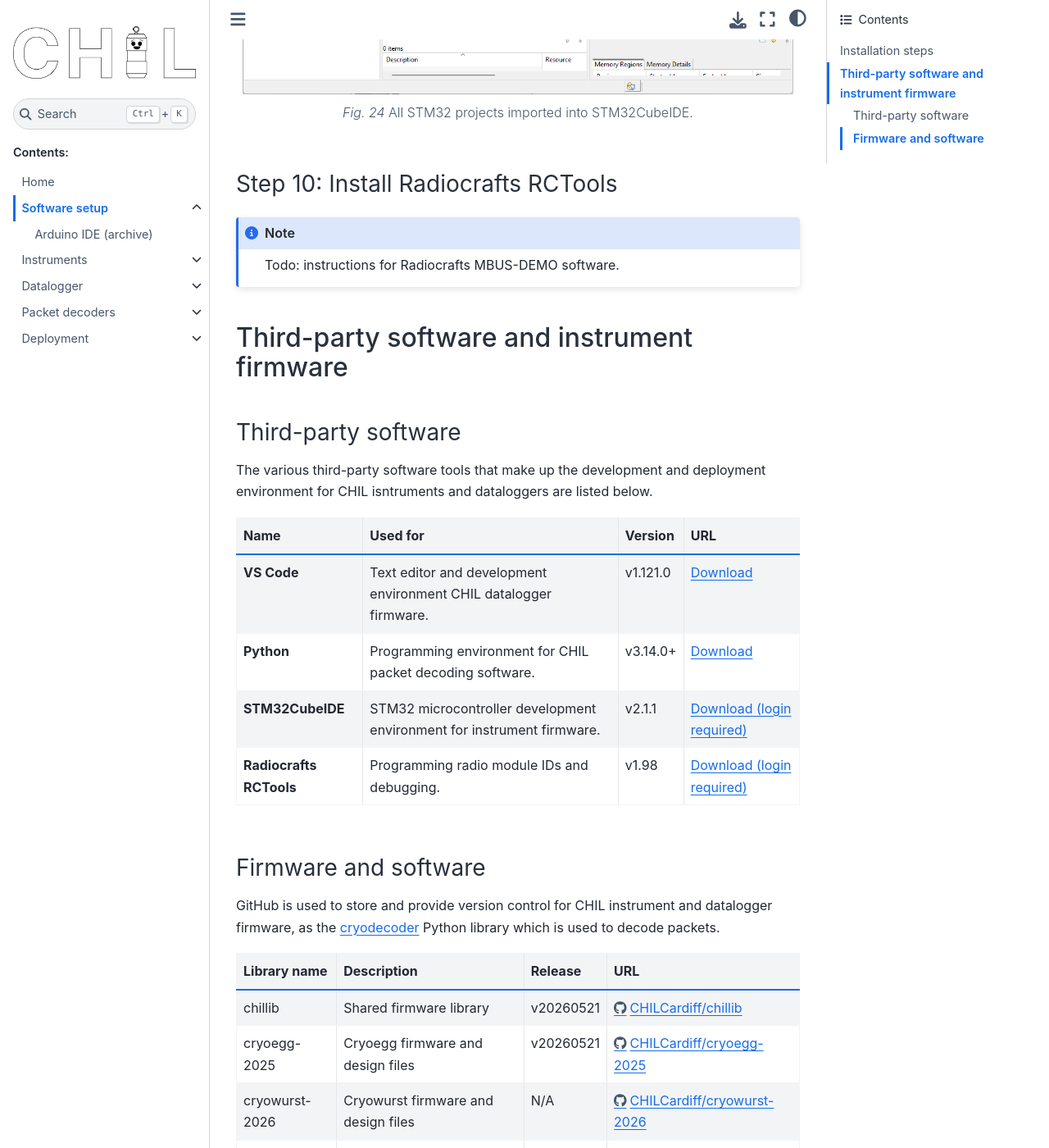
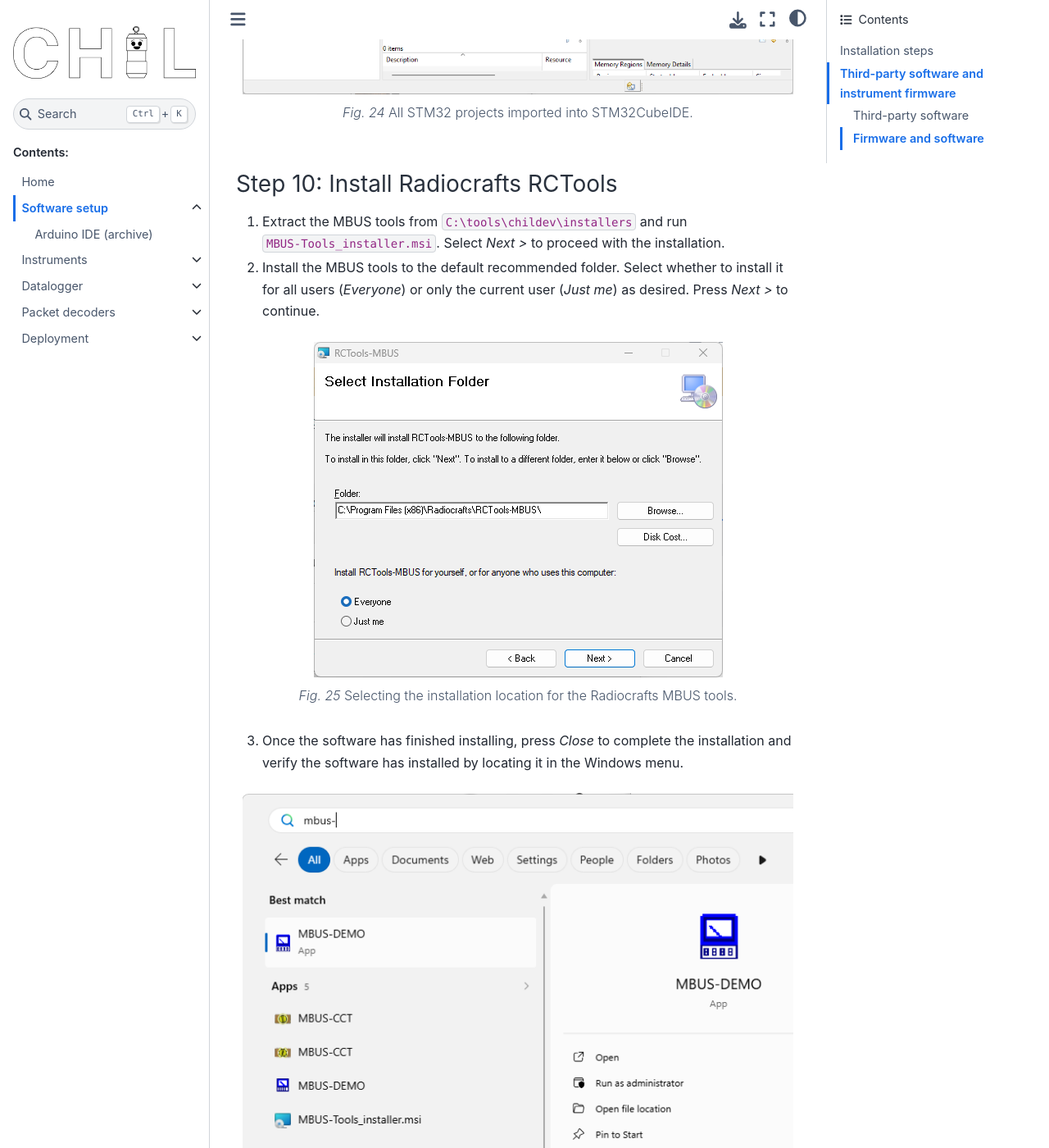
Before and after one commit to CHILCardiff/docs, a Sphinx documentation site: the page built from source/devtools/devtools-2026.rst, in a window 1280 px wide and 1400 px high, scrolled down 20810 px. Shown: the whole window at 82% size. Built offline with Sphinx 7.4.7 and the Sphinx Book theme 1.1.4, drawn with Linux system fonts in a browser that asks for light colours; some of the changed text lies outside the part shown.

Commit message:
fix various RST bugs and add MBUS TOOLS section

```diff
--- a/source/datalogger/2023/hardware.rst
+++ b/source/datalogger/2023/hardware.rst
@@ -96,7 +96,7 @@
 * Cut and strip RockBLOCK modem cable to suitable length (around 150mm).
 * Mount the RockBLOCK to the bracket using the two thumbscrews. It only mounts with two screws despite having four mounting points. Use pink Loctite to secure them so that they don't rattle out.
 
-Wire the RockBLOCK to the PCB as shown in :numref:`Figure %s <_fig-datalogger_rockblock>`. Wire colours are as follows:
+Wire the RockBLOCK to the PCB as shown in :numref:`Figure %s <fig-datalogger_rockblock>`. Wire colours are as follows:
 
 .. raw:: html
 
--- a/source/datalogger/2026/firmware.rst
+++ b/source/datalogger/2026/firmware.rst
@@ -12,9 +12,9 @@
 
 .. _fig_datalogger_usb_connection:
 
-.. .. figure:: ./png
+.. figure:: /_static/img/cryodecoder/adalogger_in_receiver.png
 
-..     Connect the datalogger to the PC with a USB Type A to USB Micro cable.
+    Connect the datalogger to the PC with a USB Type A to USB Micro cable.
 
 Open the ``datalogger-firmware-2026`` folder in Visual Studio Code. Once PlatformIO has finished initialising, select the serial port associated with the datalogger by pressing ``CTRL + SHIFT + P`` and typing ``Set Project Port``.
 
--- a/source/deployment/packet_decoder/cryodecoder.rst
+++ b/source/deployment/packet_decoder/cryodecoder.rst
@@ -101,7 +101,7 @@
 ^^^^^^^^
 The ``logger_\*.log`` file contains output from the datalogger that is prefixed with *#* (the log or comment symbol). Each line is prefixed with a logging level and timestamp which corresponds to the time on the host PC adjusted to UTC.
 
-.. code-block:: log
+.. code-block::
 
     [INFO] 2026-10-14 12:01:05,971:  ---------------- Receiver sensors ----------------
     [INFO] 2026-10-14 12:01:06,005:  Time: 2026-10-14 11:01:05, Display update: 10 s
@@ -148,8 +148,8 @@
 
 3.  Once the file has finished decoding, it will show a message with the total number of packets (blocks) decoded. A summary of the top-level blocks decoded will also be displayed.
 
-.. figure:: /_static/img/cryodecoder/img/cryodecoder/file_decoder.png
+.. figure:: /_static/img/cryodecoder/file_decoder.png
 
     Example commands to decode ``*.log`` files from CHIL dataloggers.
 
-See :ref:`csvfile` for more information on the format of the decoded CSV file. If you wish to interrogate the raw data in more detail, we recommend using the Python API which is described :ref:`here <https://chilcardiff.github.io/cryodecoder/reference/>`.
+See the CSV file `documentation <https://chilcardiff.github.io/cryodecoder/csv/logfile.html>`__ for more information on the format of the decoded CSV file. If you wish to interrogate the raw data in more detail, we recommend using the Python API which is described `here <https://chilcardiff.github.io/cryodecoder/reference/>`.
--- a/source/devtools/devtools-2023.rst
+++ b/source/devtools/devtools-2023.rst
@@ -28,7 +28,7 @@
 
 7. If there is no menu bar at the top of Arduino IDE, press ``CTRL + SHIFT + P`` to open the *command palette*, type *View: toggle menu bar* and press ``Enter`` to show the 'hamburger' icon on the left hand side of the program. This gives access to the ``File`` menu options needed to open a new folder.
 
-.. figre:: /_static/img/arduino/arduino_toggle_menu.png
+.. figure:: /_static/img/arduino/arduino_toggle_menu.png
 
     Toggle the menu bar icon on the left hand side to access the `File` menu.
 
--- a/source/devtools/devtools-2026.rst
+++ b/source/devtools/devtools-2026.rst
@@ -145,26 +145,26 @@
       - Repository URL
       - Destination folder
     * - chillib
-      - `https://github.com/chilcardiff/chillib`_
+      - `https://github.com/chilcardiff/chillib`__
       - ``C:\chil\chillib``
     * - cryoegg-2025
-      - `https://github.com/chilcardiff/cryoegg-2025`_
+      - `https://github.com/chilcardiff/cryoegg-2025`__
       - ``C:\chil\cryoegg-2025``
     * - cryowurst-2026
-      - `https://github.com/chilcardiff/cryowurst-2026`_
+      - `https://github.com/chilcardiff/cryowurst-2026`__
       - ``C:\chil\cyrowurst-2026``
     * - datalogger-firmware-2026
-      - `https://github.com/chilcardiff/datalogger-firmware-2026`_
+      - `https://github.com/chilcardiff/datalogger-firmware-2026`__
       - ``C:\chil\datalogger-firmware-2026``
     * - cryodecoder
-      - `https://github.com/chilcardiff/cryodecoder`_
+      - `https://github.com/chilcardiff/cryodecoder`__
       - ``C:\chil\cryodecoder``
 
 Once you have cloned all of the repositories above, you are ready to proceed to the next step.
 
 Step 3: Install Python 3.14
 ^^^^^^^^^^^^^^^^^^^^^^^^^^^
-Run the installer `python-3.14.5-amd64.exe` located in ``C:\tools\childev\installers``.
+Run the installer ``python-3.14.5-amd64.exe`` located in ``C:\tools\childev\installers``.
 
 #. Select **Customize installation** and "Add python.exe to PATH" before proceeding.
 
@@ -180,7 +180,7 @@
 
 #. On the Advanced Options menu:
 
-   * Install Python 3.14 for all users [✓]
+   * Install Python 3.14 for all users [?] (user choice)
    * Associated files with Python [✓]
    * Create shorcuts for installed applications [✓]
    * Add Python to environment variables [✓]
@@ -345,7 +345,7 @@
 ^^^^^^^^^^^^^^^^^^^^^^^^^^^^
 You will need to use STM32CubeIDE to program CHIL instruments which use the STM32L4 series of microcontrollers - this includes Cryoeggs, Cryowurst, Cryobeans, SmartSnowStake, etc.
 
-#. Unzip the installer located with `st-stm32cubeide_2.1.1_28236_20260312_0043_x86_64.exe.zip` to a location of your choice.
+#. Unzip the installer located in `C:\tools\childev\installers\st-stm32cubeide_2.1.1_28236_20260312_0043_x86_64.exe.zip` to a location of your choice.
 #. Run the installer file (`st-stm32cubeide_2.1.1_28236_20260312_0043_x86_64.exe`). Press *Next >* when it loads to begin installation.
 
 .. figure:: /_static/img/setup/stm32_begin.png
@@ -371,7 +371,7 @@
 
 Step 9: Setup STM32CubeIDE environment
 ^^^^^^^^^^^^^^^^^^^^^^^^^^^^^^^^^^^^^^
-Within the `chil` workspace you have just created in STM32CubeIDE (see previous step!), we can import the firmware libraries for CHIL instrumentation.
+Within the ``chil`` workspace you have just created in STM32CubeIDE (see previous step!), we can import the firmware libraries for CHIL instrumentation.
 
 Add `chillib` library
 """""""""""""""""""""
@@ -411,8 +411,19 @@
 Step 10: Install Radiocrafts RCTools
 ^^^^^^^^^^^^^^^^^^^^^^^^^^^^^^^^^^^^
 
-.. note::
-    Todo: instructions for Radiocrafts MBUS-DEMO software.
+1.  Extract the MBUS tools from ``C:\tools\childev\installers`` and run ``MBUS-Tools_installer.msi``. Select *Next >* to proceed with the installation.
+
+2.  Install the MBUS tools to the default recommended folder. Select whether to install it for all users (*Everyone*) or only the current user (*Just me*) as desired. Press *Next >* to continue.
+
+.. figure:: /_static/img/setup/rctools_setup_folder.png
+
+    Selecting the installation location for the Radiocrafts MBUS tools.
+
+3.  Once the software has finished installing, press *Close* to complete the installation and verify the software has installed by locating it in the Windows menu.
+
+.. figure:: /_static/img/setup/rctools_setup_check.png
+
+    Verify that the Radiocrafts *MBUS-DEMO* and *MBUS-CCT* software have installed by searching from the Windows menu.
 
 Third-party software and instrument firmware
 --------------------------------------------
```
Also changed, not shown: source/_static/img/setup/rctools_setup_check.png (added), source/_static/img/setup/rctools_setup_folder.png (added).
